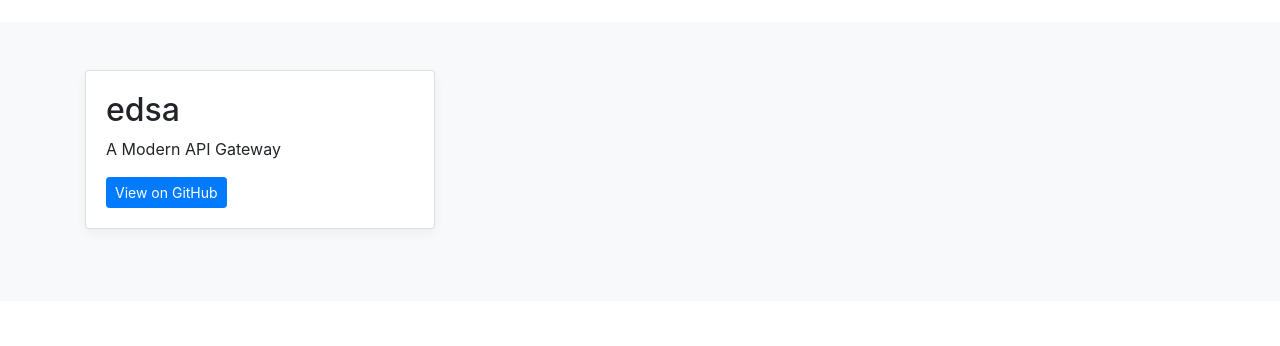
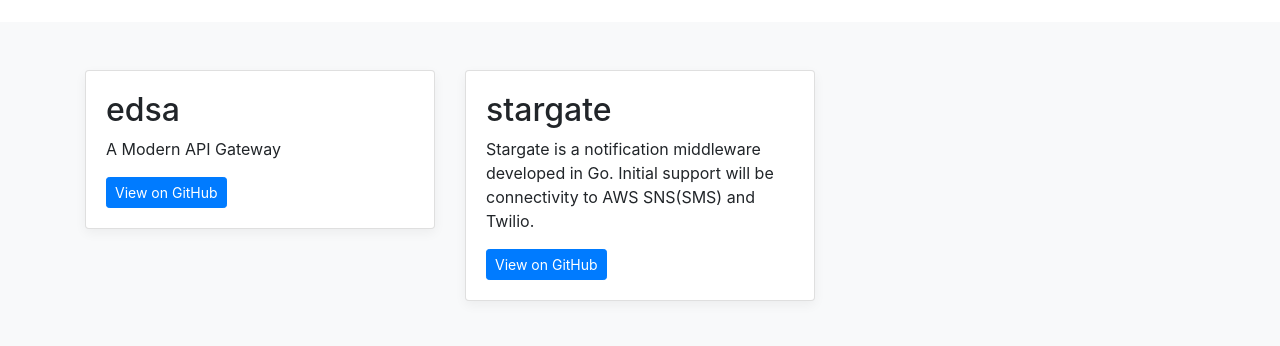
Before and after one commit to goasis/goasis-site, a plain HTML site: page index.html in a window 1280 px wide. Shown: the part 390-736 px from the top of the page. Drawn offline with nearby package versions, Linux system fonts and the light colour scheme.

Commit message:
Added stargate as new project
Stargate is a notification middleware developed in Go. Initial support will be connectivity to AWS SNS(SMS) and Twilio.

```diff
--- a/index.html
+++ b/index.html
@@ -63,6 +63,22 @@
               </div>
             </div>
 
+             <div class="col-md-4">
+              <div class="card mb-4 box-shadow">
+                <!-- <img class="card-img-top" src="gopher.svg" alt="Card image cap"> -->
+                <div class="card-body">
+                  <h2>stargate</h2>
+                  <p class="card-text">Stargate is a notification middleware developed in Go. Initial support will be connectivity to AWS SNS(SMS) and Twilio.</p>
+                  <div class="d-flex justify-content-between align-items-center">
+                    <div class="btn-group">
+                      <a href="https://github.com/goasis/stargate" class="btn btn-primary btn-sm"><span class="fa fa-github"></span> View on GitHub</a>
+                    </div>
+                    <!-- <small class="text-muted">9 mins</small> -->
+                  </div>
+                </div>
+              </div>
+            </div>
+
           </div>
         </div>
       </div>
```
